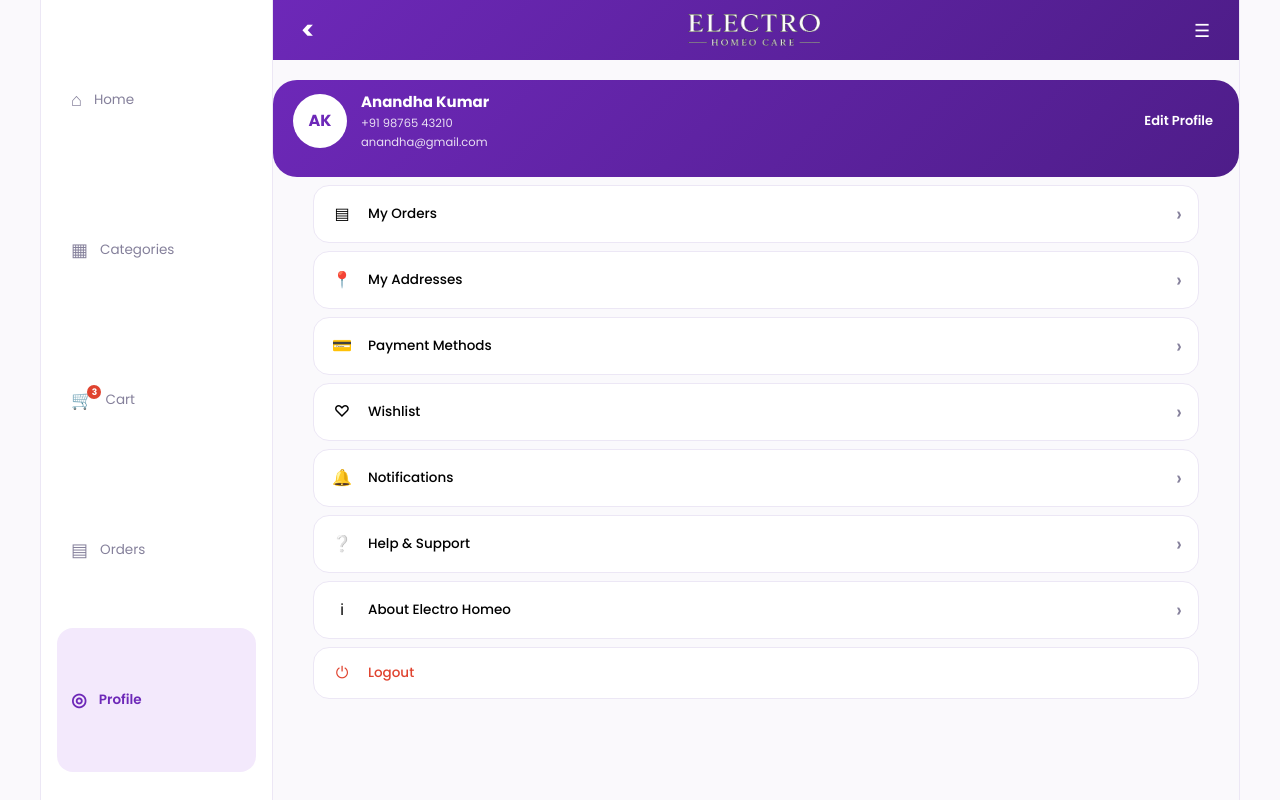
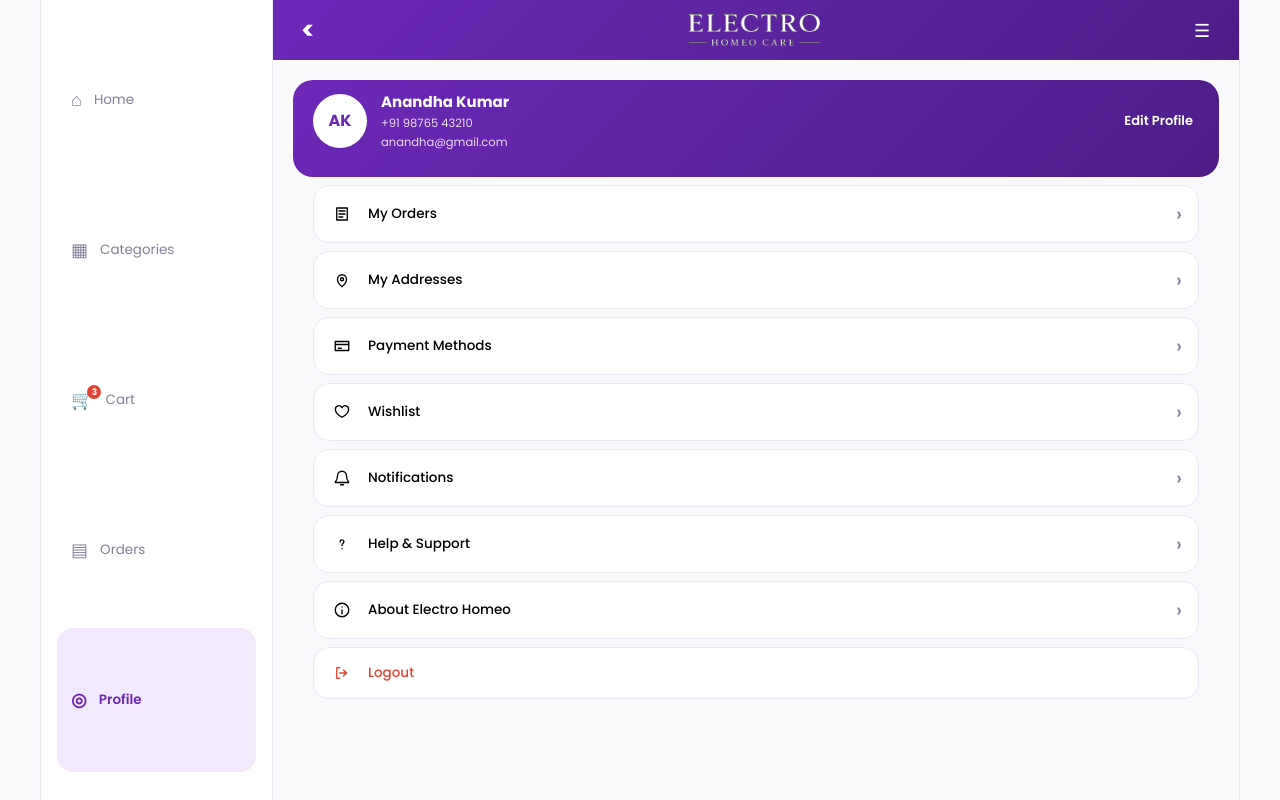
Before and after one commit to electrohomeocarecom-eng/Website, a React (Vite) app: page /#/profile in a window 1280 px wide. Built offline with nearby package versions, Linux system fonts and the light colour scheme.

Commit message:
profile updated

```diff
--- a/src/Components/Profile/Profile.css
+++ b/src/Components/Profile/Profile.css
@@ -56,10 +56,13 @@
   align-items: center;
   gap: 14px;
   background: linear-gradient(135deg, var(--eh-primary) 0%, var(--eh-primary-dark) 100%);
-  border-radius: 24px 24px 24px 24px;
+  border-radius: 20px;
   padding: 10px 20px 26px;
+  margin-left: 20px;
+  margin-right: 20px;
   margin-top: 20px;
   color: var(--eh-white);
+
 }
 
 .eh-profile-avatar {
@@ -155,9 +158,16 @@
   align-items: center;
   justify-content: center;
   flex: 0 0 24px;
-  font-size: 16px;
-  line-height: 1;
-  text-align: center;
+}
+
+.eh-menu-svg {
+  width: 18px;
+  height: 18px;
+  fill: none;
+  stroke: currentColor;
+  stroke-width: 1.8;
+  stroke-linecap: round;
+  stroke-linejoin: round;
 }
 
 .eh-menu-label {
--- a/src/Components/Profile/Profile.jsx
+++ b/src/Components/Profile/Profile.jsx
@@ -5,15 +5,34 @@
 import "./Profile.css";
 
 const MENU = [
-  { label: "My Orders", icon: "▤", to: "/orders" },
-  { label: "My Addresses", icon: "📍", to: "/addresses" },
-  { label: "Payment Methods", icon: "💳", to: "/payment-methods" },
-  { label: "Wishlist", icon: "♡", to: "/wishlist" },
-  { label: "Notifications", icon: "🔔", to: "/notifications" },
-  { label: "Help & Support", icon: "❔", to: "/help-support" },
-  { label: "About Electro Homeo", icon: "ℹ", to: "/about" },
-  { label: "Logout", icon: "⏻", danger: true },
+  { label: "My Orders", icon: "orders", to: "/orders" },
+  { label: "My Addresses", icon: "address", to: "/addresses" },
+  { label: "Payment Methods", icon: "payment", to: "/payment-methods" },
+  { label: "Wishlist", icon: "wishlist", to: "/wishlist" },
+  { label: "Notifications", icon: "notifications", to: "/notifications" },
+  { label: "Help & Support", icon: "help", to: "/help-support" },
+  { label: "About Electro Homeo", icon: "about", to: "/about" },
+  { label: "Logout", icon: "logout", danger: true },
 ];
+
+const ICON_PATHS = {
+  orders: "M5 4h14v16H5z M8 8h8 M8 12h8 M8 16h5",
+  address: "M12 21s6-5.2 6-10a6 6 0 1 0-12 0c0 4.8 6 10 6 10z M12 13a2 2 0 1 0 0-4 2 2 0 0 0 0 4z",
+  payment: "M3 6h18v12H3z M3 10h18 M7 15h4",
+  wishlist: "M20.8 8.6c0 5.4-8.8 10.4-8.8 10.4S3.2 14 3.2 8.6A4.6 4.6 0 0 1 12 6.4a4.6 4.6 0 0 1 8.8 2.2z",
+  notifications: "M18 9a6 6 0 0 0-12 0c0 7-3 7-3 9h18c0-2-3-2-3-9 M10 21h4",
+  help: "M9.5 9a2.5 2.5 0 1 1 4.2 1.8c-1.1 1-1.7 1.4-1.7 3.2 M12 18h.01",
+  about: "M12 17v-5 M12 8h.01 M12 21a9 9 0 1 0 0-18 9 9 0 0 0 0 18z",
+  logout: "M9 5H5v14h4 M14 8l4 4-4 4 M18 12H9",
+};
+
+function MenuIcon({ name }) {
+  return (
+    <svg className="eh-menu-svg" viewBox="0 0 24 24" aria-hidden="true">
+      <path d={ICON_PATHS[name]} />
+    </svg>
+  );
+}
 
 const HEADER_MENU = [
   { label: "Account & Profile", path: "/profile" },
@@ -148,7 +167,9 @@
               className={`eh-menu-row ${item.danger ? "eh-menu-row--danger" : ""}`}
               onClick={() => item.to && navigate(item.to)}
             >
-              <span className="eh-menu-icon">{item.icon}</span>
+              <span className="eh-menu-icon">
+                <MenuIcon name={item.icon} />
+              </span>
               <span className="eh-menu-label">{item.label}</span>
               {!item.danger && <span className="eh-cat-row-arrow">›</span>}
             </button>
```
